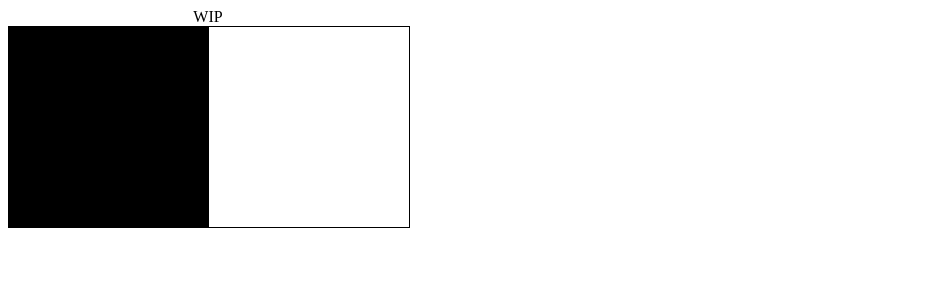
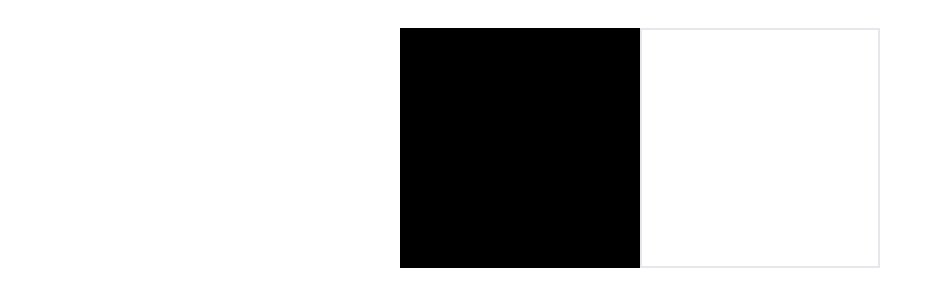
Before and after one commit to astatochek/react-digit-recognition, a React (Create React App) app: page / in a window 1280 px wide. Shown: the top 306 px of the page, without its empty margins (0-935 px from the left). Built offline with nearby package versions, Linux system fonts and the light colour scheme.

Commit message:
add tailwind styling

```diff
--- a/package.json
+++ b/package.json
@@ -46,6 +46,7 @@
     ]
   },
   "devDependencies": {
-    "gh-pages": "^4.0.0"
+    "gh-pages": "^4.0.0",
+    "tailwindcss": "^3.2.4"
   }
 }
--- a/src/components/DrawingComponent/DrawingComponent.tsx
+++ b/src/components/DrawingComponent/DrawingComponent.tsx
@@ -8,37 +8,46 @@ const Drawing = () => {
     points: number[] = [];
   }
 
-  const size = 200;
+  const size = 240;
 
   const [lines, setLines] = useState<Point[]>([]);
   const isDrawing = useRef(false);
   const stageRef = useRef<Konva.Stage>(null);
   const { num, setNum } = useContext(PredictionContext);
 
-  async function query(url: any) {
-    const response = await fetch(
+
+  async function getPrediction(data: any) {
+
+    fetch(
       "https://api-inference.huggingface.co/models/farleyknight/mnist-digit-classification-2022-09-04",
       {
         headers: { Authorization: "Bearer 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" },
         method: "POST",
-        body: url,
+        body: data,
       }
-    );
-    const result = await response.json();
-    return result;
+    ).then(res => {
+
+      if (res.status === 503) {
+        setTimeout(() => {
+          getPrediction(data);
+        }, 20);
+      } else {
+        const prediction = res.json().then(body => {
+          console.log(body);
+          const prediction = body[0].label;
+          setNum(prev => prediction);
+        })
+      }
+
+
+    });
   }
 
 
   const handleExport = () => {
     if (stageRef.current) {
       stageRef.current.toBlob().then((res => {
-        setTimeout(() => {
-          query(res).then((response) => {
-            const pred = response[0].label;
-            console.log(pred);
-            setNum((prev) => pred);
-          });
-        }, 1)
+        getPrediction(res);
       }))
     }
   };
@@ -72,7 +81,7 @@ const Drawing = () => {
   };
 
   return (
-    <div style={{ width: size, height: size }}>
+    <div className="w-60 h-60">
       <Stage
         width={size}
         height={size}
--- a/src/components/MainComponent/MainComponent.tsx
+++ b/src/components/MainComponent/MainComponent.tsx
@@ -6,26 +6,10 @@ const MainComponent = () => {
   const { num, setNum } = useContext(PredictionContext);
 
   return (
-    <div>
-      <div style={{width: "400px", textAlign: "center"}}>WIP</div>
-      <div
-        style={{
-          display: "flex",
-          flexDirection: "row",
-          justifyContent: "flex-start",
-          border: "1px solid black",
-          width: "400px",
-        }}
-      >
+    <div className="flex flex-col w-full">
+      <div className="flex flex-row justify-center m-7">
         <Drawing />
-        <div
-          style={{
-            fontSize: "170px",
-            textAlign: "center",
-          }}
-        >
-          {num}
-        </div>
+        <div className="border-2 w-60 h-60 text-xl text-center">{num}</div>
       </div>
     </div>
   );
--- /dev/null
+++ b/src/index.css
@@ -0,0 +1,3 @@
+@tailwind base;
+@tailwind components;
+@tailwind utilities;
--- a/src/index.tsx
+++ b/src/index.tsx
@@ -1,6 +1,7 @@
 import React from "react";
 import ReactDOM from "react-dom/client";
 import App from "./components/AppComponent/App";
+import "./index.css";
 
 const root = ReactDOM.createRoot(
   document.getElementById("root") as HTMLElement
--- /dev/null
+++ b/tailwind.config.js
@@ -0,0 +1,12 @@
+/** @type {import('tailwindcss').Config} */
+module.exports = {
+  content: [
+    "./src/**/*.{js,jsx,ts,tsx}",
+  ],
+  theme: {
+    fontSize: {
+      xl: ['220px', '220px'],
+    }
+  },
+  plugins: [],
+}
```
Also changed, not shown: 1 other file (tests, documents, lock files or other folders).
